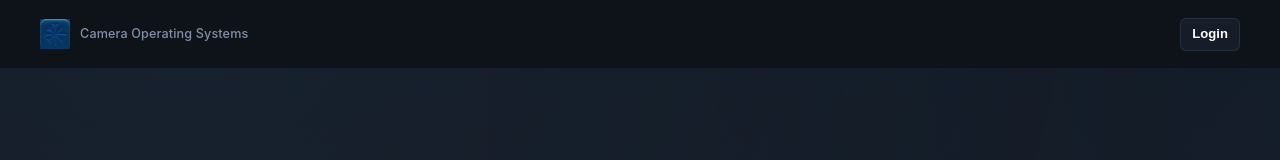
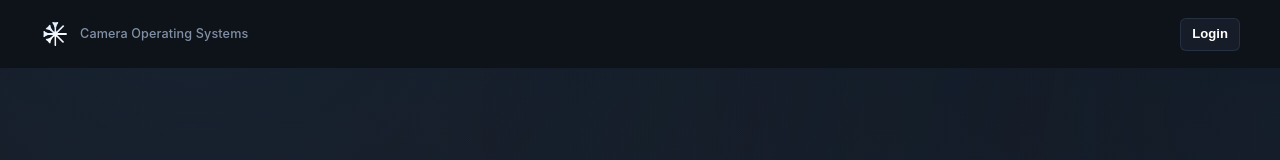
Before and after one commit to Ali-Nigzu/portal, a React (Vite) app in the folder frontend/: page / in a window 1280 px wide. Shown: the top 160 px of the page. Built offline with nearby package versions, Linux system fonts and the light colour scheme; no server answers.

Commit message:
Replace landing and sidebar logos with new SVG asset

```diff
--- a/frontend/src/components/VRMLayout.tsx
+++ b/frontend/src/components/VRMLayout.tsx
@@ -22,7 +22,7 @@ import {
 } from "lucide-react";
 import "../styles/VRMTheme.css";
 import "../styles/VRMNavigation.css";
-import camOSLogo from "../assets/brand/camOS-logo.png";
+import brandSymbol from "../assets/Untitled design (4).svg";
 import {
   SITE_OPTIONS,
   findSiteById,
@@ -696,7 +696,7 @@ const VRMLayout: React.FC<VRMLayoutProps> = ({
           <div className="vrm-sidebar-header vrm-sidebar-header--brand">
             <div className="vrm-brand-header">
               <div className="vrm-logo">
-                <img src={camOSLogo} alt="camOS" className="vrm-logo-img" />
+                <img src={brandSymbol} alt="camOS" className="vrm-logo-img" />
               </div>
               <div className="vrm-brand-text">
                 <div className="vrm-brand-title">camOS</div>
--- a/frontend/src/features/landing/components/LandingHeader.tsx
+++ b/frontend/src/features/landing/components/LandingHeader.tsx
@@ -1,5 +1,5 @@
 import React from "react";
-import { companyLogoDataUri } from "../../../assets/companyLogo";
+import brandSymbol from "../../../assets/Untitled design (4).svg";
 import { landingCopy } from "../content";
 
 type LandingHeaderProps = {
@@ -13,7 +13,7 @@ const LandingHeader: React.FC<LandingHeaderProps> = ({
     <div className="landing-container landing-header-top">
       <div className="landing-brand" aria-label={landingCopy.brand.shortName}>
         <img
-          src={companyLogoDataUri}
+          src={brandSymbol}
           alt="camOS Logo"
           className="landing-brand-logo"
         />
--- a/frontend/src/styles/LandingPage.css
+++ b/frontend/src/styles/LandingPage.css
@@ -66,7 +66,7 @@ body {
 }
 
 .landing-brand { display: inline-flex; align-items: center; gap: 10px; }
-.landing-brand-logo { width: 30px; height: 30px; object-fit: contain; }
+.landing-brand-logo { width: 30px; height: 30px; object-fit: contain; display: block; }
 .landing-brand-name-wrap { display: flex; align-items: baseline; gap: 10px; }
 .landing-brand-name { font-size: 0.79rem; letter-spacing: 0.01em; color: var(--sys-text-3); font-weight: 500; }
 .landing-brand-short { font-size: 1.04rem; font-weight: 660; letter-spacing: 0.02em; color: var(--sys-text-1); }
--- a/frontend/src/styles/VRMNavigation.css
+++ b/frontend/src/styles/VRMNavigation.css
@@ -45,8 +45,8 @@
 }
 
 .vrm-sidebar-header--brand .vrm-logo-img {
-  width: 100%;
-  height: 100%;
+  width: 92%;
+  height: 92%;
   object-fit: contain;
   display: block;
   background: transparent;
```
